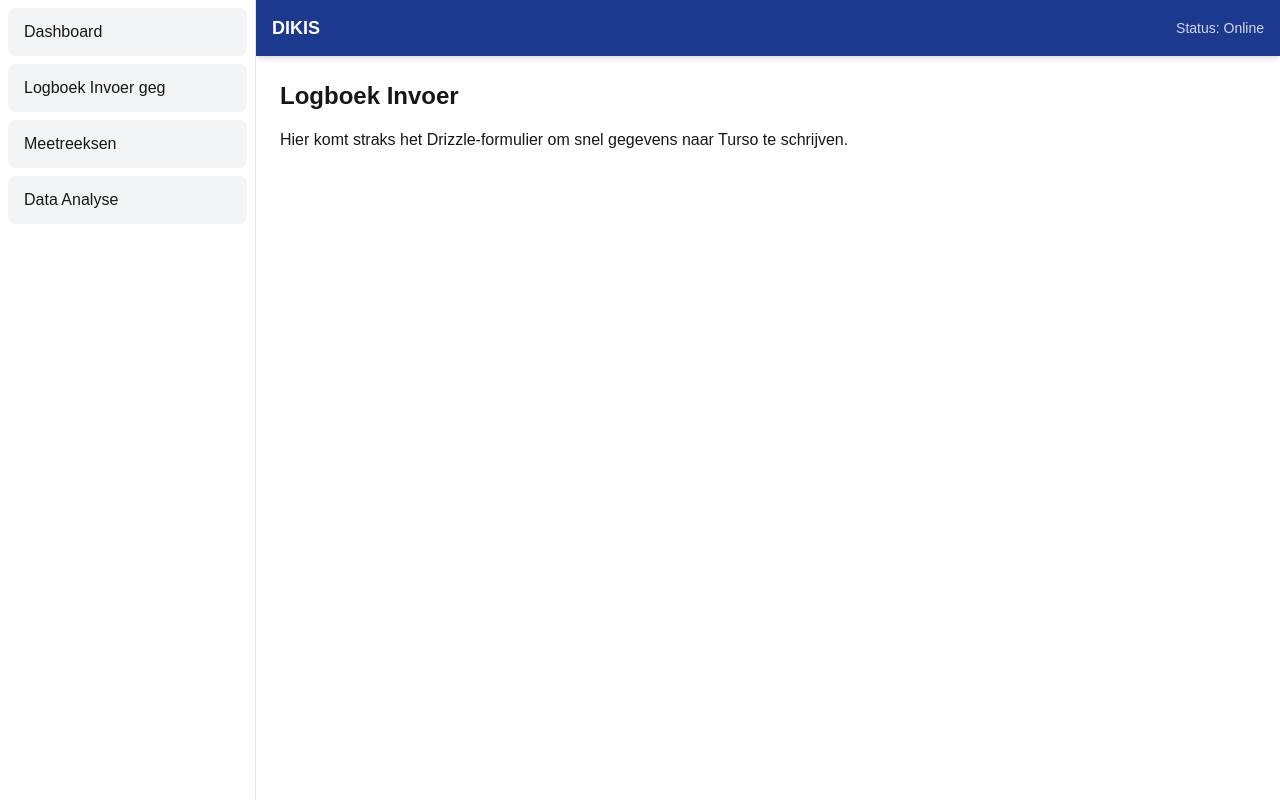
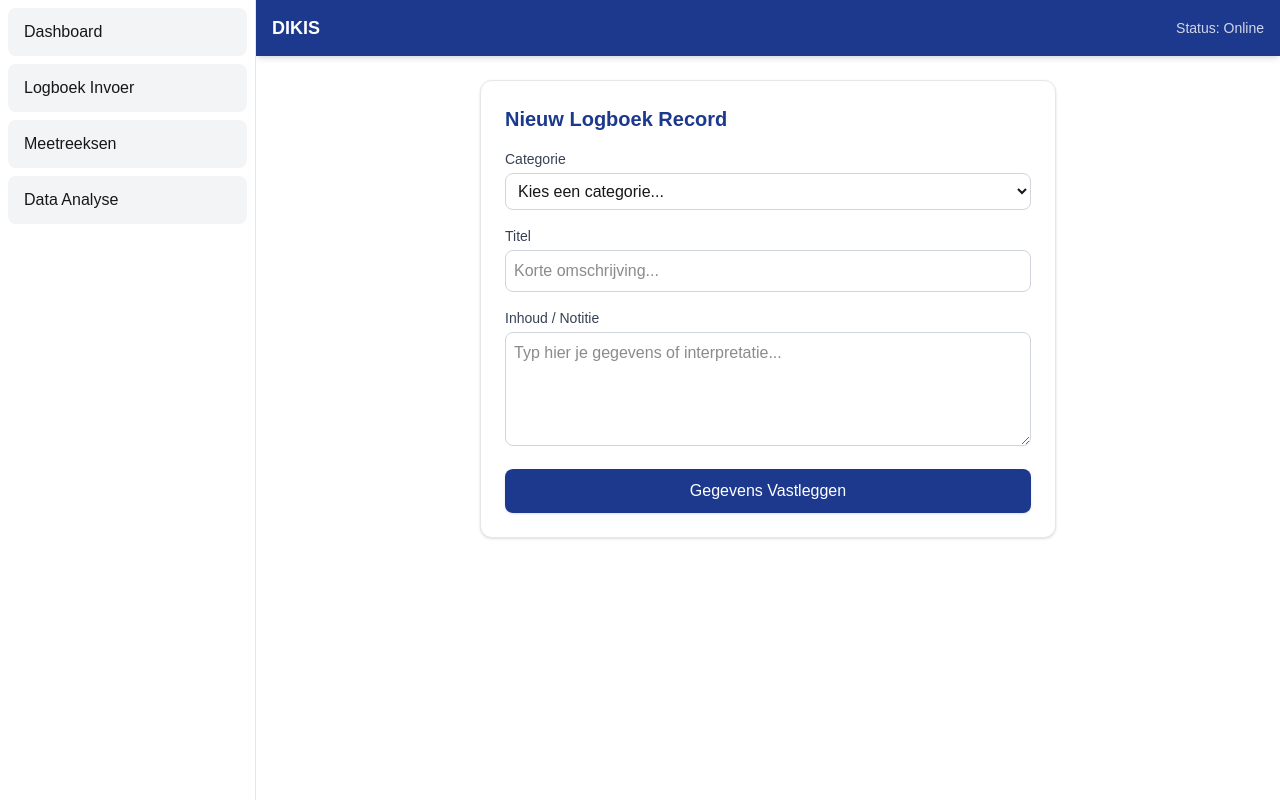
Before and after one commit to TiedeBakker/dikis, a Next.js app: page /modules/logboek in a window 1280 px wide. Built offline with nearby package versions, Linux system fonts and the light colour scheme.

Commit message:
feat: logboek invoerformulier met server action

```diff
--- a/app/modules/logboek/page.tsx
+++ b/app/modules/logboek/page.tsx
@@ -1,8 +1,90 @@
-export default function LogboekPage() {
+import { db } from "@/db";
+import { logboek } from "@/db/schema";
+import { revalidatePath } from "next/cache";
+
+export default async function LogboekPage() {
+
+  // Dit is de Server Action die de data verwerkt als je op 'Opslaan' drukt
+  async function voegLogboekToe(formData: FormData) {
+    "use server";
+
+    const categorie = formData.get("categorie") as string;
+    const titel = formData.get("titel") as string;
+    const inhoud = formData.get("inhoud") as string;
+
+    // Validatie: check of de verplichte velden zijn ingevuld
+    if (!categorie || !titel || !inhoud) {
+      return;
+    }
+
+    // Gegevens invoegen in Turso via Drizzle
+    // De 'id' (UUID) en 'createdAt' (datum) worden automatisch door het schema gegenereerd!
+    await db.insert(logboek).values({
+      categorie,
+      titel,
+      inhoud,
+    });
+
+    // Dit zorgt ervoor dat Next.js de pagina verversst zodat eventuele nieuwe data direct zichtbaar is
+    revalidatePath("/modules/logboek");
+  }
+
   return (
-    <div>
-      <h2 className="text-2xl font-bold mb-4">Logboek Invoer</h2>
-      <p>Hier komt straks het Drizzle-formulier om snel gegevens naar Turso te schrijven.</p>
+    <div className="max-w-xl mx-auto bg-white p-6 rounded-xl shadow-sm border border-gray-200">
+      <h2 className="text-xl font-bold mb-4 text-blue-900">Nieuw Logboek Record</h2>
+
+      {/* Het formulier dat de Server Action aanroept */}
+      <form action={voegLogboekToe} className="space-y-4">
+
+        {/* Categorie Veld */}
+        <div>
+          <label className="block text-sm font-medium text-gray-700 mb-1">Categorie</label>
+          <select
+            name="categorie"
+            className="w-full p-2 border border-gray-300 rounded-lg focus:ring-2 focus:ring-blue-500 bg-white"
+            required
+          >
+            <option value="">Kies een categorie...</option>
+            <option value="Meting">Meting</option>
+            <option value="Observatie">Observatie</option>
+            <option value="Interpretatie">Interpretatie</option>
+            <option value="Overig">Overig</option>
+          </select>
+        </div>
+
+        {/* Titel Veld */}
+        <div>
+          <label className="block text-sm font-medium text-gray-700 mb-1">Titel</label>
+          <input
+            type="text"
+            name="titel"
+            placeholder="Korte omschrijving..."
+            className="w-full p-2 border border-gray-300 rounded-lg focus:ring-2 focus:ring-blue-500"
+            required
+          />
+        </div>
+
+        {/* Inhoud Veld */}
+        <div>
+          <label className="block text-sm font-medium text-gray-700 mb-1">Inhoud / Notitie</label>
+          <textarea
+            name="inhoud"
+            rows={4}
+            placeholder="Typ hier je gegevens of interpretatie..."
+            className="w-full p-2 border border-gray-300 rounded-lg focus:ring-2 focus:ring-blue-500"
+            required
+          />
+        </div>
+
+        {/* Knop */}
+        <button
+          type="submit"
+          className="w-full bg-blue-900 text-white font-medium py-2.5 px-4 rounded-lg hover:bg-blue-800 transition-colors shadow-sm"
+        >
+          Gegevens Vastleggen
+        </button>
+
+      </form>
     </div>
   );
 }
--- a/config/modules.ts
+++ b/config/modules.ts
@@ -7,7 +7,7 @@ export interface ModuleConfig {
 
 export const DIKIS_MODULES: ModuleConfig[] = [
   { id: 'home', title: 'Dashboard', path: '/' },
-  { id: 'logboek', title: 'Logboek Invoer geg', path: '/modules/logboek' },
+  { id: 'logboek', title: 'Logboek Invoer', path: '/modules/logboek' },
   { id: 'metingen', title: 'Meetreeksen', path: '/modules/metingen' },
   { id: 'analyse', title: 'Data Analyse', path: '/modules/analyse' },
 ];
--- /dev/null
+++ b/db/index.ts
@@ -0,0 +1,10 @@
+import { drizzle } from "drizzle-orm/libsql";
+import { createClient } from "@libsql/client";
+import * as schema from "./schema";
+
+const client = createClient({
+  url: process.env.TURSO_CONNECTION_URL!,
+  authToken: process.env.TURSO_AUTH_TOKEN,
+});
+
+export const db = drizzle(client, { schema });
--- /dev/null
+++ b/db/schema.ts
@@ -0,0 +1,22 @@
+import { sql } from "drizzle-orm";
+import { text, sqliteTable } from "drizzle-orm/sqlite-core";
+
+export const logboek = sqliteTable("logboek", {
+  // De primary key genereren we direct als een unieke tekst (UUID)
+  id: text("id")
+    .primaryKey()
+    .$defaultFn(() => crypto.randomUUID()),
+
+  // De invoerdatum, standaard ingesteld op het huidige tijdstip op de server
+  createdAt: text("created_at")
+    .default(sql`(CURRENT_TIMESTAMP)`)
+    .notNull(),
+
+  // Velden voor de daadwerkelijke data
+  categorie: text("categorie").notNull(),
+  titel: text("titel").notNull(),
+  inhoud: text("inhoud").notNull(),
+
+  // Optioneel: metadata zoals welk apparaat of interpretatie (voor later)
+  interpretatie: text("interpretatie"),
+});
--- /dev/null
+++ b/drizzle.config.ts
@@ -0,0 +1,14 @@
+import { config } from "dotenv";
+config({ path: ".env.local" }); // Dwing dotenv om .env.local te lezen
+import { defineConfig } from "drizzle-kit";
+
+export default defineConfig({
+  schema: "./db/schema.ts",
+  out: "./drizzle",
+  dialect: "turso",
+  dbCredentials: {
+    // We voegen een '|| ""' toe zodat TypeScript weet dat het altijd een string is
+    url: process.env.TURSO_CONNECTION_URL || "",
+    authToken: process.env.TURSO_AUTH_TOKEN,
+  },
+});
```
